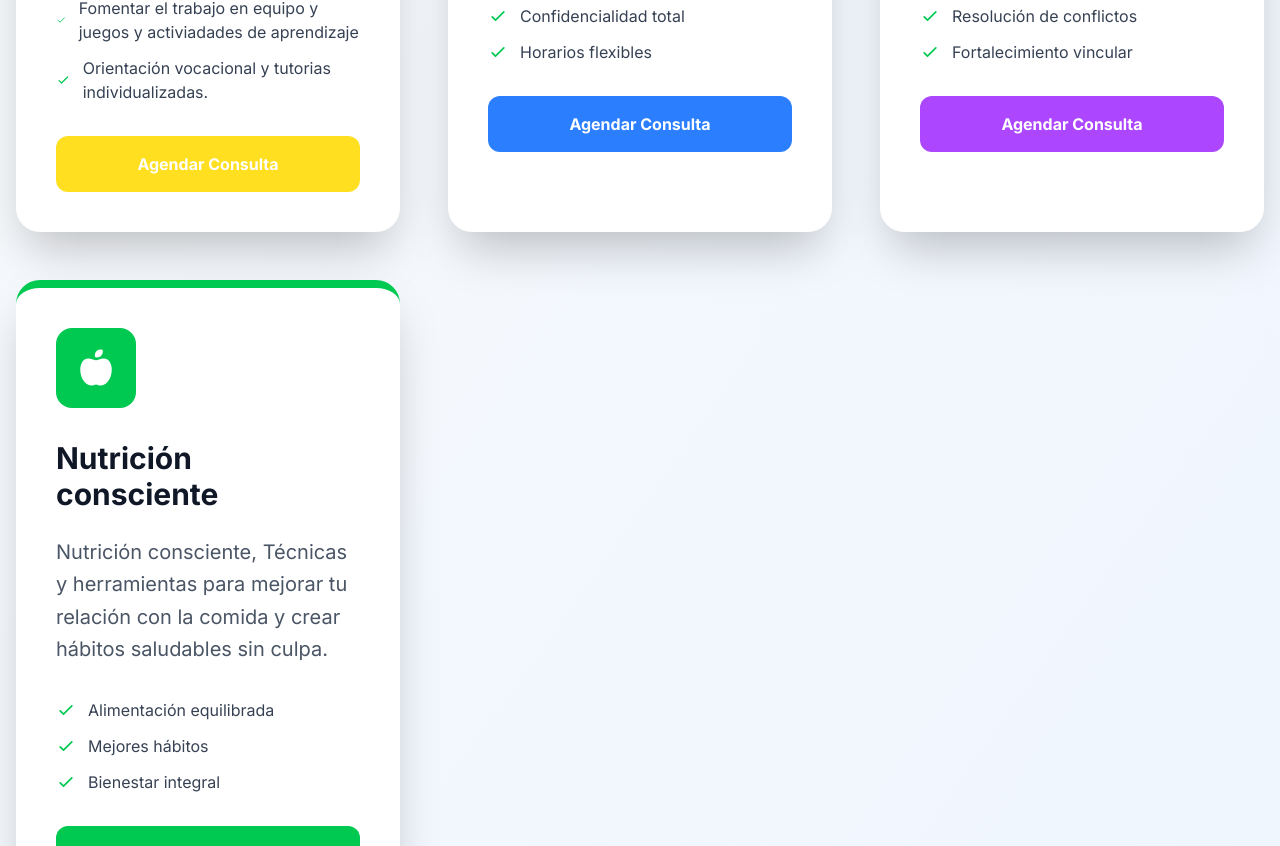
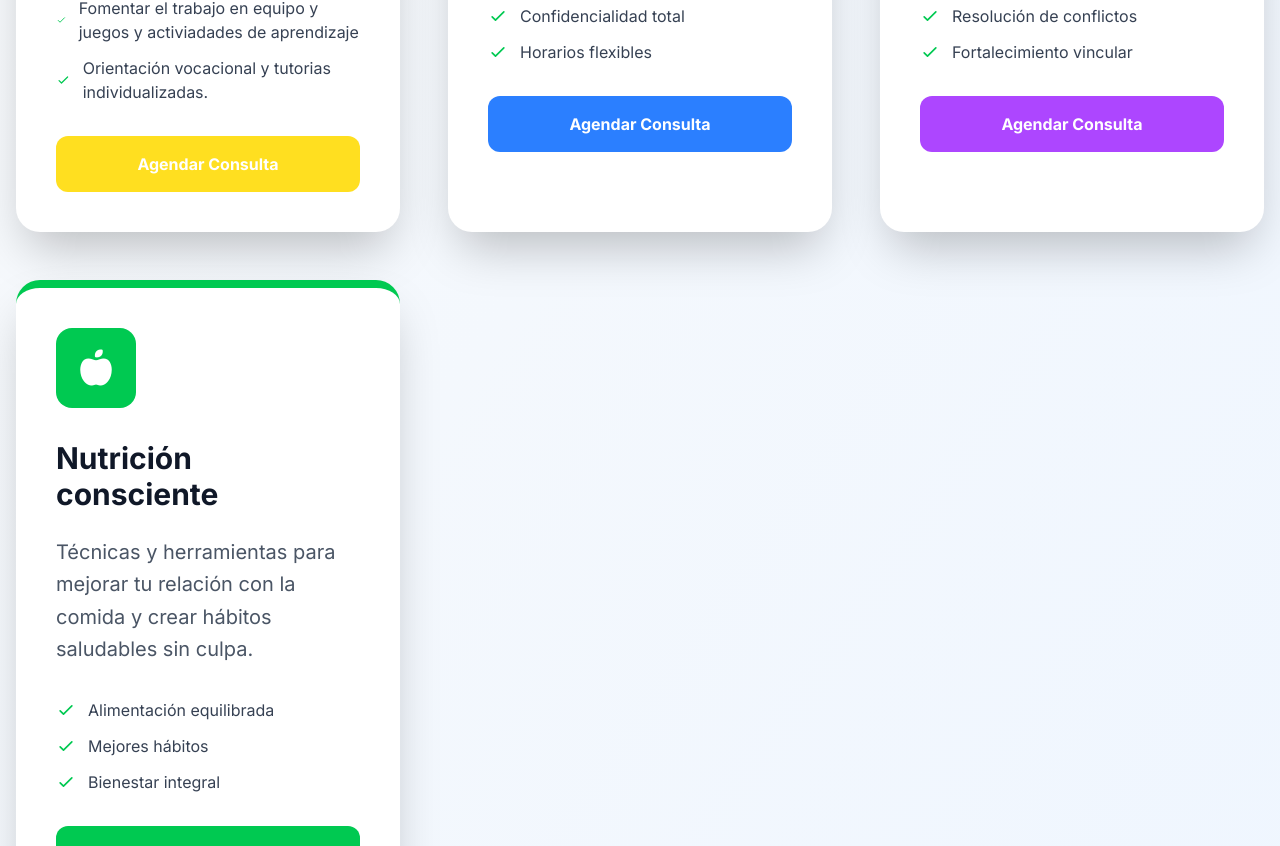
Before and after one commit to revax8/mentalHealth, an Angular app: page / in a window 1280 px wide. Shown: the part 1578-2424 px from the top of the page. Built offline with nearby package versions, Linux system fonts and the light colour scheme.

Commit message:
correccion de errores ortagraficos

```diff
--- a/src/app/Components/centro-bienestar/centro-bienestar.component.html
+++ b/src/app/Components/centro-bienestar/centro-bienestar.component.html
@@ -83,7 +83,7 @@
         </div>
         <h3 class="text-3xl font-bold text-gray-900 mb-6">Club de tareas</h3>
         <p class="text-xl text-gray-600 leading-relaxed mb-8">
-          Un espacio psicoeducativo donde los niños, niñas y adolecentes podran:
+          Un espacio psicoeducativo donde los niños, niñas y adolecentes podrán:
         </p>
         <div class="space-y-3 mb-8">
           <div class="flex items-center space-x-3">
@@ -186,7 +186,7 @@
         </div>
         <h3 class="text-3xl font-bold text-gray-900 mb-6">Nutrición consciente</h3>
         <p class="text-xl text-gray-600 leading-relaxed mb-8">
-         Nutrición consciente, Técnicas y herramientas para mejorar tu relación con la comida y crear hábitos saludables sin culpa.
+         Técnicas y herramientas para mejorar tu relación con la comida y crear hábitos saludables sin culpa.
         </p>
         <div class="space-y-3 mb-8">
           <div class="flex items-center space-x-3">
```
